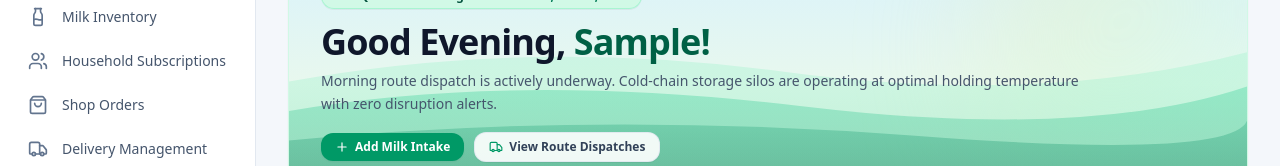
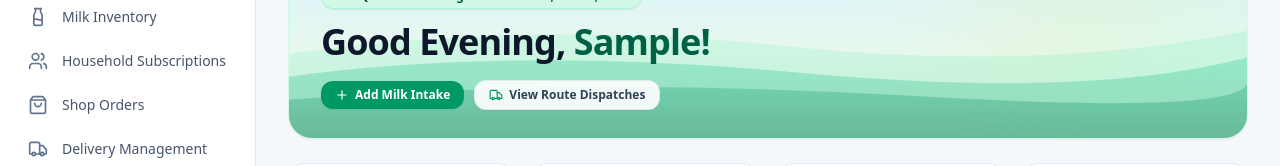
Before and after one commit to Mr-Ritesh-t/Dairypluse, a Next.js app in the folder frontend/: page / in a window 1280 px wide. Shown: the part 143-309 px from the top of the page. Built offline with nearby package versions, Linux system fonts and the light colour scheme; no server answers; sample sign-in values are in the browser's storage.

Commit message:
fix(dashboard): remove morning route dispatch banner message

```diff
--- a/frontend/src/app/page.tsx
+++ b/frontend/src/app/page.tsx
@@ -104,9 +104,6 @@ export default function DashboardPage() {
               {firstName}!
             </span>
           </h2>
-          <p className="text-slate-600 text-xs sm:text-sm mt-1.5 font-medium leading-relaxed">
-            Morning route dispatch is actively underway. Cold-chain storage silos are operating at optimal holding temperature with zero disruption alerts.
-          </p>
 
           {/* Quick Action Shortcuts inside Banner */}
           <div className="flex flex-wrap items-center gap-2.5 mt-4">
```
